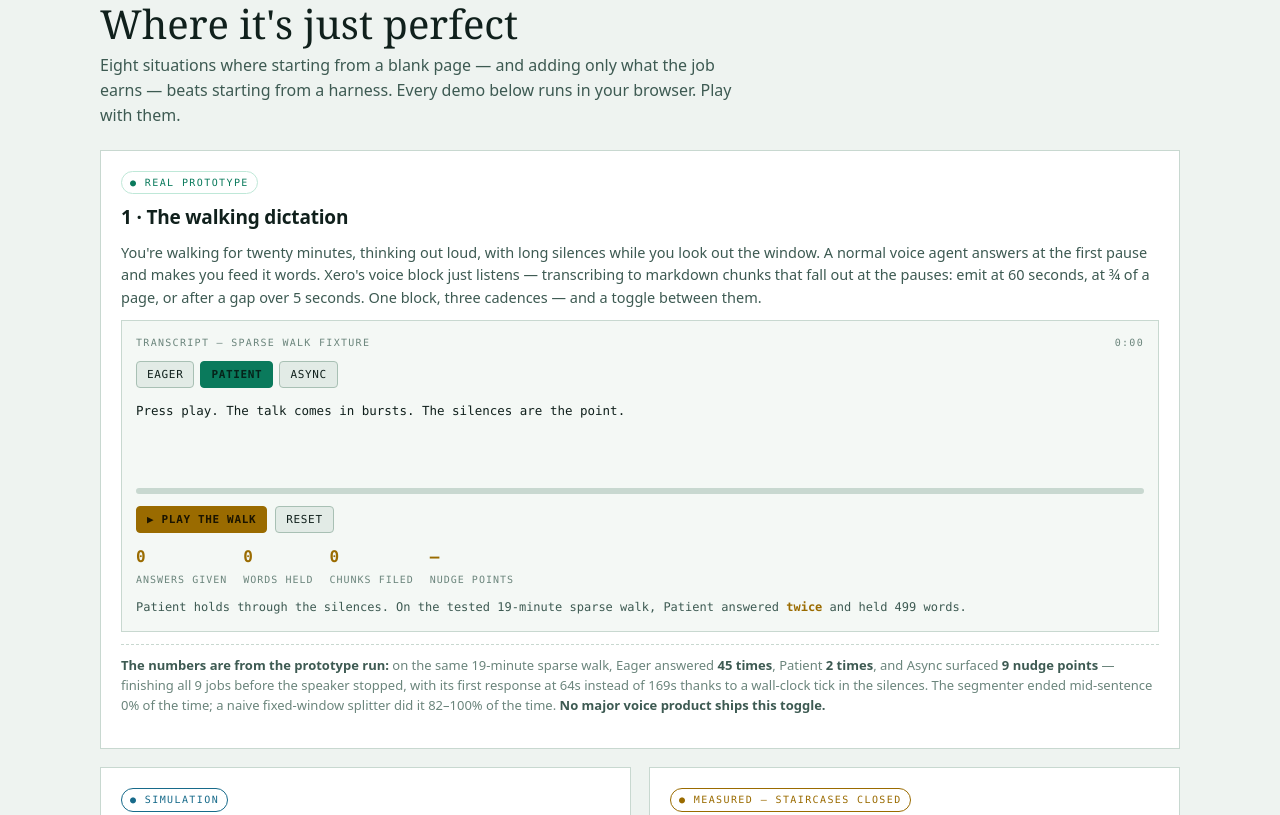
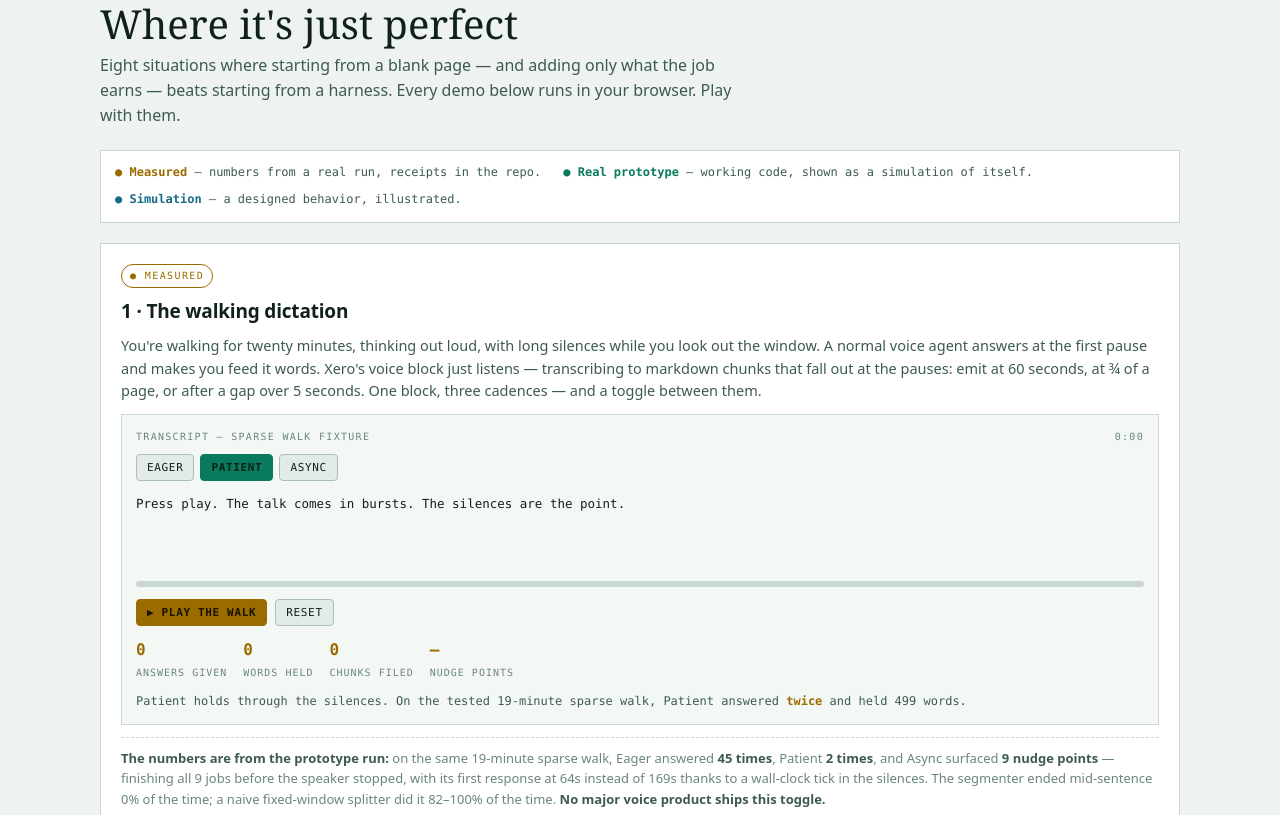
Before and after one commit to SuperInstance/xero-lab, a plain HTML site: page landing.html in a window 1280 px wide. Shown: the part 968-1783 px from the top of the page. Drawn offline with Linux system fonts and the light colour scheme.

Commit message:
Landing page: status labels unified to three defined terms (Measured / Real prototype / Simulation) per zero-shot playtest

```diff
--- a/landing.html
+++ b/landing.html
@@ -71,7 +71,12 @@ a{color:var(--phosphor)}
 .tag{display:inline-flex;align-self:flex-start;font-family:var(--mono);font-size:10px;letter-spacing:.14em;text-transform:uppercase;padding:3px 8px;border:1px solid;border-radius:99px}
 .tag.real{color:var(--phosphor);border-color:var(--phosphor-dim)}
 .tag.sim{color:var(--blue);border-color:var(--blue)}
-.tag.lab{color:var(--amber);border-color:var(--amber)}
+.tag.measured{color:var(--amber);border-color:var(--amber)}
+.legend{display:flex;gap:8px 22px;flex-wrap:wrap;font-family:var(--mono);font-size:12px;line-height:1.65;color:var(--muted);border:1px solid var(--line);background:var(--panel);padding:12px 14px;margin-bottom:20px}
+.legend b{font-weight:700}
+.legend .lg-measured{color:var(--amber)}
+.legend .lg-real{color:var(--phosphor)}
+.legend .lg-sim{color:var(--blue)}
 .card h3{margin:0;font-size:19px;line-height:1.2;font-weight:700;letter-spacing:-.01em}
 .card .what{color:var(--muted);font-size:14.5px;margin:0}
 .card .note{font-size:13px;color:var(--faint);border-top:1px dashed var(--line);padding-top:10px;margin-top:auto}
@@ -193,11 +198,16 @@ footer .wrap{display:flex;justify-content:space-between;gap:16px;flex-wrap:wrap}
       <h2>Where it's just perfect</h2>
       <p>Eight situations where starting from a blank page — and adding only what the job earns — beats starting from a harness. Every demo below runs in your browser. Play with them.</p>
     </div>
+    <div class="legend" role="note" aria-label="How to read the status labels">
+      <span><b class="lg-measured">● Measured</b> — numbers from a real run, receipts in the repo.</span>
+      <span><b class="lg-real">● Real prototype</b> — working code, shown as a simulation of itself.</span>
+      <span><b class="lg-sim">● Simulation</b> — a designed behavior, illustrated.</span>
+    </div>
     <div class="grid">
 
       <!-- 1 VOICE -->
       <article class="card wide">
-        <span class="tag real">● Real prototype</span>
+        <span class="tag measured">● Measured</span>
         <h3>1 · The walking dictation</h3>
         <p class="what">You're walking for twenty minutes, thinking out loud, with long silences while you look out the window. A normal voice agent answers at the first pause and makes you feed it words. Xero's voice block just listens — transcribing to markdown chunks that fall out at the pauses: emit at 60 seconds, at ¾ of a page, or after a gap over 5 seconds. One block, three cadences — and a toggle between them.</p>
         <div class="demo">
@@ -243,7 +253,7 @@ footer .wrap{display:flex;justify-content:space-between;gap:16px;flex-wrap:wrap}
 
       <!-- 3 SPREADSHEET -->
       <article class="card">
-        <span class="tag lab">● Measured — staircases closed</span>
+        <span class="tag measured">● Measured — staircases closed</span>
         <h3>3 · The spreadsheet that fires its teacher</h3>
         <p class="what">Put the work in cells. The big model's job is the cut — breaking work into decisions small enough for little models to make. Judgment sets the gate on each one: go, hold, or stop.</p>
         <div class="demo">
@@ -262,7 +272,7 @@ footer .wrap{display:flex;justify-content:space-between;gap:16px;flex-wrap:wrap}
 
       <!-- 4 WAVE -->
       <article class="card wide">
-        <span class="tag lab">● Measured — v3: settled (the instrument measures, the model speaks)</span>
+        <span class="tag measured">● Measured — v3: settled (the instrument measures, the model speaks)</span>
         <h3>4 · The 20° turn, read in letters</h3>
         <p class="what">Point the same widget at the sea. A camera watches the waves; the sea is rendered as letters — character by height, resolution by motion. The waveform becomes a first-class language — and v3 settled who reads it: small estimators measure the gist — rhythm, height, throw — and the model judges and speaks over their numbers. Now turn 20° into the wind: the general rules price the wind, but the letter-sea supplies the subtlety, because the camera sees the swell <em>before</em> the hull feels it.</p>
         <div class="demo">
@@ -286,7 +296,7 @@ footer .wrap{display:flex;justify-content:space-between;gap:16px;flex-wrap:wrap}
 
       <!-- 5 COMBADGE -->
       <article class="card">
-        <span class="tag sim">● Simulation</span>
+        <span class="tag real">● Real prototype</span>
         <h3>5 · The combadge asks the smallest brain that can hold the question</h3>
         <p class="what">A pin at the edge, a brain on the boat's network, a big brain in the cloud. Ask something small and it never leaves the pin. Ask something big and watch it travel.</p>
         <div class="demo">
@@ -308,7 +318,7 @@ footer .wrap{display:flex;justify-content:space-between;gap:16px;flex-wrap:wrap}
 
       <!-- 6 FILING -->
       <article class="card">
-        <span class="tag real">● Real prototype</span>
+        <span class="tag measured">● Measured</span>
         <h3>6 · A day of talk, filed</h3>
         <p class="what">Talk all day. On a pulse, the day's messages cascade — into the current file, then the daily files, then one file per topic — and the index grows. Nothing is “remembered” by a model. It's filed, and the file can be found again.</p>
         <div class="demo">
@@ -327,7 +337,7 @@ footer .wrap{display:flex;justify-content:space-between;gap:16px;flex-wrap:wrap}
 
       <!-- 7 REDSHIRT -->
       <article class="card">
-        <span class="tag sim">● Simulation</span>
+        <span class="tag real">● Real prototype</span>
         <h3>7 · The redshirt comes home</h3>
         <p class="what">Send a minimal copy out disconnected — a desert-island deployment. It works offline inside its own complete little reality and learns things. When it comes home, it does <em>not</em> trust that reality. It checks its perceptions against the fleet first.</p>
         <div class="demo">
@@ -346,7 +356,7 @@ footer .wrap{display:flex;justify-content:space-between;gap:16px;flex-wrap:wrap}
 
       <!-- 8 CLONES -->
       <article class="card">
-        <span class="tag sim">● Simulation · measured in the fleet</span>
+        <span class="tag real">● Real prototype</span>
         <h3>8 · Two clones, one bank account of truth</h3>
         <p class="what">Two copies work the same job in parallel and write records as they go. Neither copy's state is stored anywhere. State is <em>derived</em> — folded from the record, the way a bank balance is folded from the ledger. Disagree? The record decides.</p>
         <div class="demo">
```
